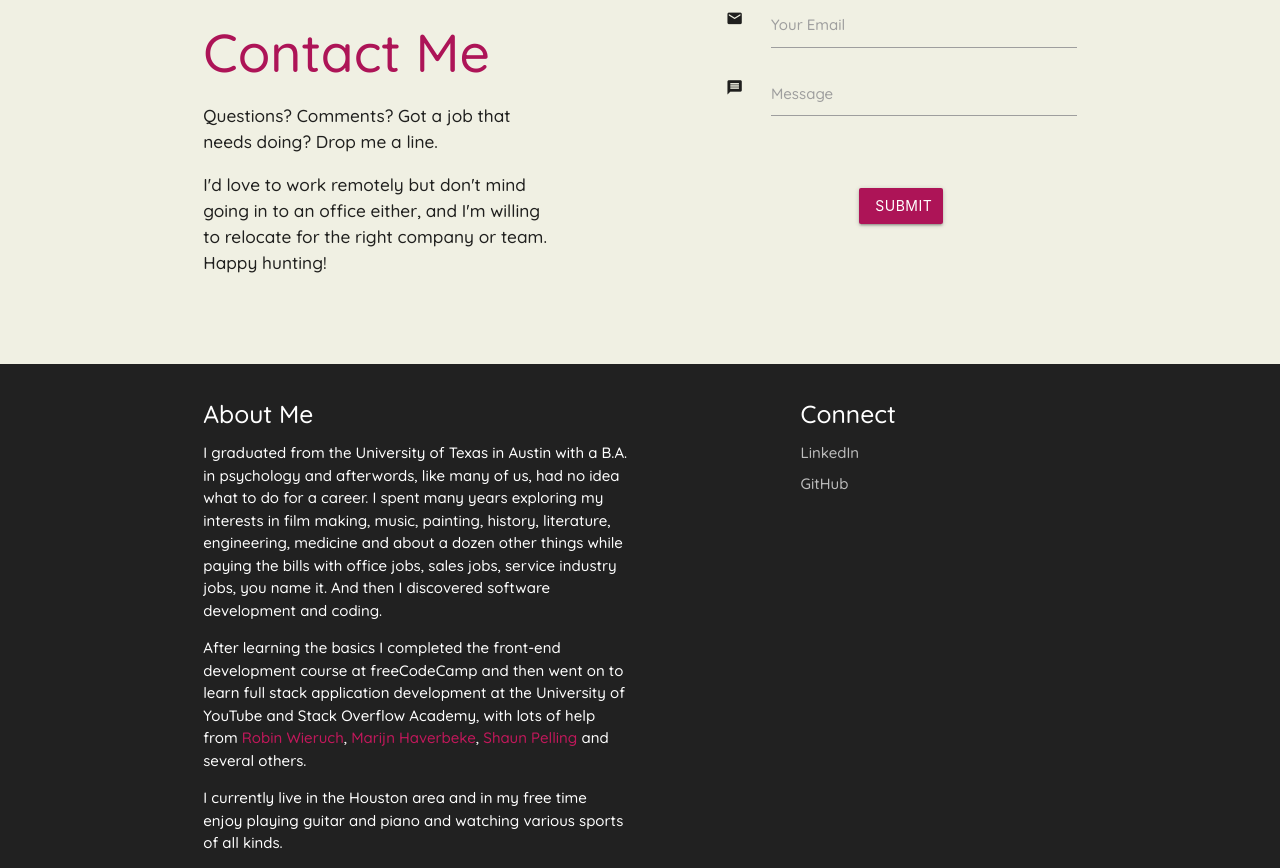
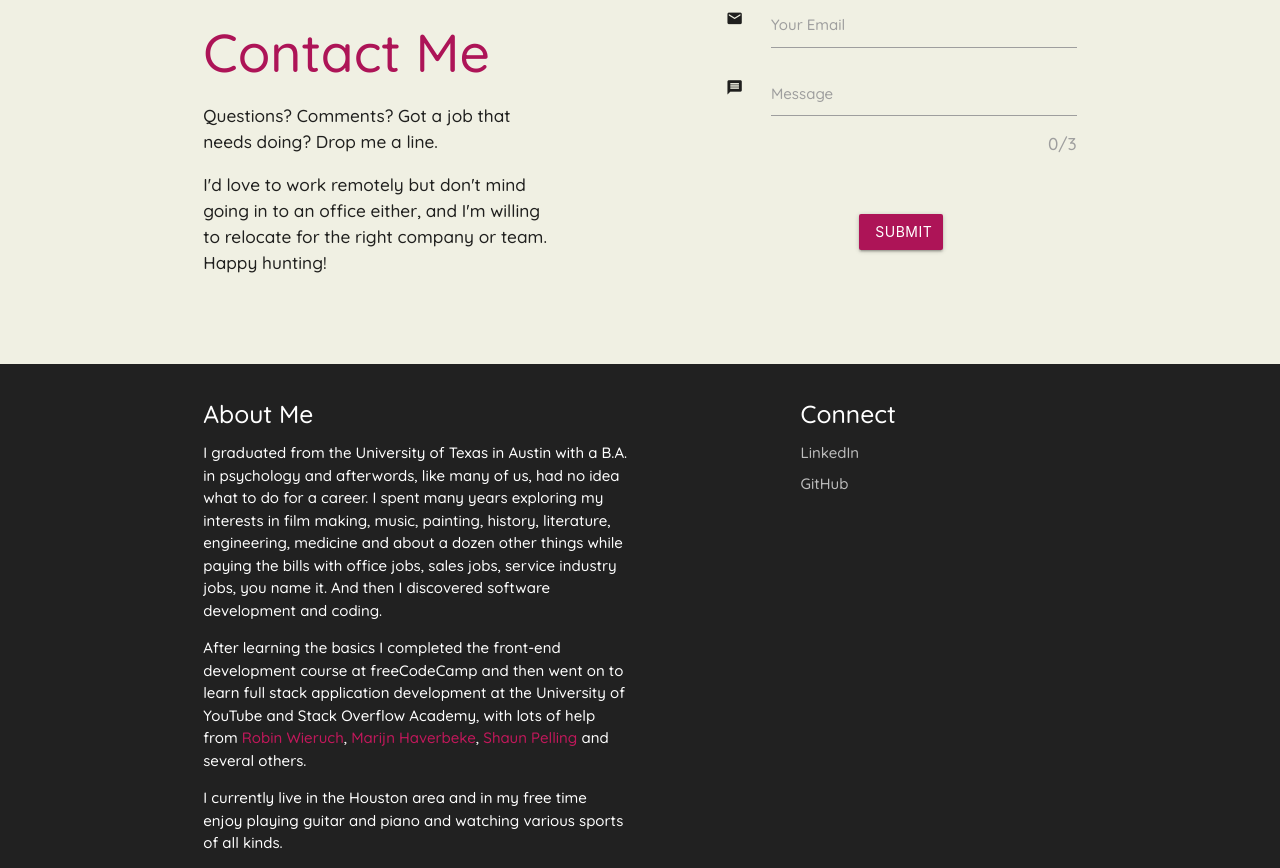
Before and after one commit to mdashmiller/dev-site, a React (Create React App) app in the folder client/: page / in a window 1280 px wide. Shown: the part 3520-4388 px from the top of the page. Built offline with nearby package versions, Linux system fonts and the light colour scheme.

Commit message:
add Counter component

```diff
--- a/client/src/components/Main/Contact/index.js
+++ b/client/src/components/Main/Contact/index.js
@@ -1,6 +1,8 @@
 import React, { Component } from 'react'
 import axios from 'axios'
 import './styles.scss'
+
+import Counter from '../Counter'
 
 import notChars from '../../../../src/notChars'
 
@@ -231,6 +233,7 @@ class Contact extends Component {
       emailError,
       messageError,
       formError,
+      messageChars,
       submitClicked,
       sendSuccess,
       sendError
@@ -294,6 +297,7 @@ class Contact extends Component {
                 </textarea>
                 <label data-test="label" htmlFor="message">Message</label>
               </div>
+              <Counter data-test="counter" chars={messageChars} />
               <div data-test="input-field" className="input-field center">
                 <div data-test="form-ui" className="form-ui">
                   {emailError &&
--- a/client/src/components/Main/Contact/spec.js
+++ b/client/src/components/Main/Contact/spec.js
@@ -67,6 +67,11 @@ describe('Contact rendering', () => {
 
   it('should render 1 message input', () => {
     const wrapper = findByTestAttr(component, 'message')
+    expect(wrapper.length).toBe(1)
+  })
+
+  it('should render 1 Counter component', () => {
+    const wrapper = findByTestAttr(component, 'counter')
     expect(wrapper.length).toBe(1)
   })
 
--- a/client/src/components/Main/Contact/styles.scss
+++ b/client/src/components/Main/Contact/styles.scss
@@ -37,6 +37,10 @@
     margin-top: 2.5rem;
     margin-bottom: 0.5rem;
   }
+
+  &:nth-child(2) {
+    margin-bottom: 0;
+  }
 }
 
 #submit {
--- /dev/null
+++ b/client/src/components/Main/Counter/index.js
@@ -0,0 +1,17 @@
+import React from 'react'
+import PropTypes from 'prop-types'
+import './styles.scss'
+
+const Counter = ({ chars }) => {
+  return (
+    <div data-test="counter" id="counter">
+      <span data-test="count">{chars}/3</span>
+    </div>
+  )
+}
+
+Counter.propTypes = {
+  chars: PropTypes.number.isRequired
+}
+
+export default Counter
--- /dev/null
+++ b/client/src/components/Main/Counter/styles.scss
@@ -0,0 +1,10 @@
+@import '../../../../Utils/master';
+
+#counter {
+  display: block;
+  text-align: right;
+
+  span {
+    color: $med-grey;
+  }
+}
```
Also changed, not shown: client/src/components/Main/Counter/spec.js (added, +48 -0 lines).
